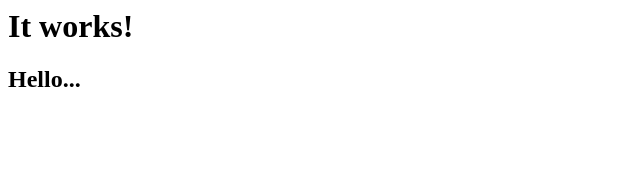
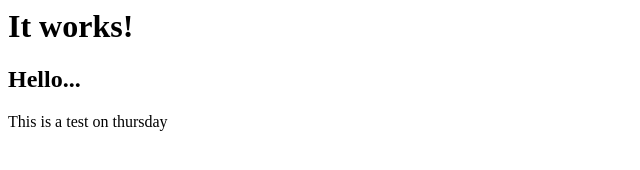
Before and after one commit to aaronlague/sandbox, a plain HTML site: page index.html in a window 1280 px wide. Shown: the whole page, without its empty margins (0-640 px from the left). Drawn offline with Linux system fonts and the light colour scheme.

Commit message:
thursday commit

```diff
--- a/index.html
+++ b/index.html
@@ -1,2 +1,4 @@
 <h1>It works!</h1>
 <h2>Hello...</h2>
+
+<p>This is a test on thursday </p>
```
